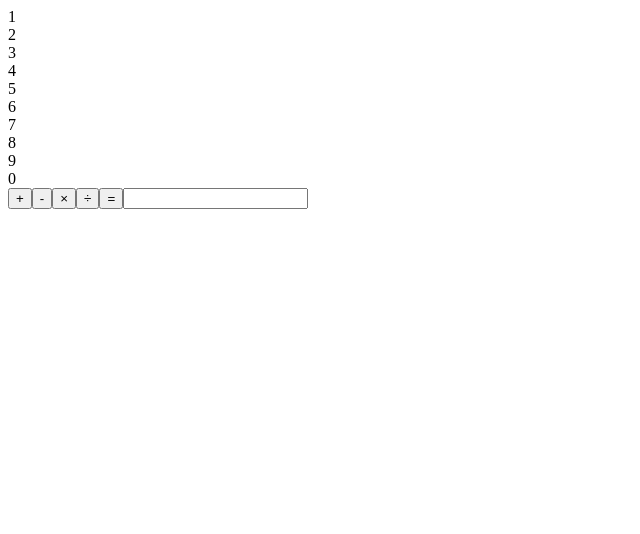
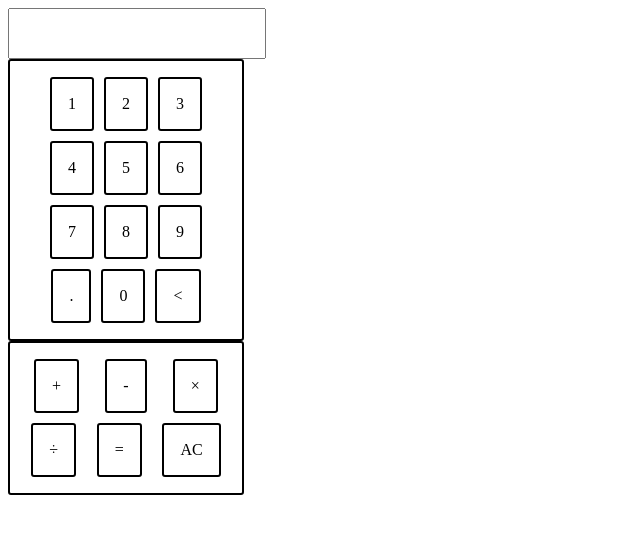
Before and after one commit to rook11571-design/calculator, a plain HTML site: page index.html in a window 1280 px wide. Shown: the whole page, without its empty margins (0-640 px from the left). Drawn offline with Linux system fonts and the light colour scheme.

Commit message:
finish the calculator basic function and polish the calculator layout a bit.

```diff
--- a/index.html
+++ b/index.html
@@ -7,6 +7,8 @@
     <title>calculator</title>
 </head>
 <body>
+    <input type="text">
+    <div id="container"></div>
     <script src="script.js"></script>
 </body>
 </html>
--- a/script.js
+++ b/script.js
@@ -31,43 +31,59 @@ class Calculator {
     return this.value;
   }
 }
-const num = [1,2,3,4,5,6,7,8,9,0];
+const text = document.querySelector("input");
+const num = [1,2,3,4,5,6,7,8,9,".",0,"<"];
+const container = document.querySelector("#container");
 num.forEach((n)=>{
     const numberDiv = document.createElement("div");
     numberDiv.textContent = n;
-    numberDiv.addEventListener("click",()=>{
+    numberDiv.addEventListener("click",(e)=>{
         if(result){
             text.value = "";
             result = 0;
         }
+        if(text.value.includes('.')&&e.target.textContent=='.'){
+            return;
+        }
+        if(e.target.textContent == "<"){
+            text.value= text.value.slice(0,-1);
+            return;
+        }
         text.value+=numberDiv.textContent;
     })
-    document.body.appendChild(numberDiv);
+    container.appendChild(numberDiv);
 })
+
+const symbols = ["+","-","×","÷"]
+const btnDiv = document.createElement("div");
+btnDiv.id = "operation";
+
+symbols.forEach((symbol)=>{
+    const btn = document.createElement("div");
+    console.log(symbol)
+    btn.textContent = symbol;
+    btn.classList.add("operator");
+    btnDiv.appendChild(btn);
+})
+
+
 const calculator = new Calculator();
-const text = document.createElement("input");
-const equalBtn = document.createElement("button");
-const addBtn = document.createElement("button");
-addBtn.classList.add("operator");
-addBtn.textContent = "+";
-const subBtn = document.createElement("button");
-subBtn.classList.add("operator");
-subBtn.textContent = "-";
-const multiBtn = document.createElement("button");
-multiBtn.classList.add("operator");
-multiBtn.textContent = "×";
-const divBtn = document.createElement("button");
-divBtn.classList.add("operator");
-divBtn.textContent = "÷";
+const equalBtn = document.createElement("div");
+const resetBtn = document.createElement("div");
+resetBtn.textContent = "AC";
+btnDiv.appendChild(equalBtn);
+btnDiv.appendChild(resetBtn);
+document.body.appendChild(btnDiv);
+
 let operator = "";
 let result = 0;
-document.body.appendChild(addBtn);
-document.body.appendChild(subBtn);
-document.body.appendChild(multiBtn);
-document.body.appendChild(divBtn);
-document.body.appendChild(equalBtn);
-text.type = "text";
-document.body.appendChild(text);
+
+
+const div = document.querySelectorAll('div');
+div.forEach((elem)=>{
+    elem.classList.add("button");
+})
+
 document.addEventListener("DOMContentLoaded", () => {
   const operatorBtn = document.querySelectorAll(".operator");
   console.log(operatorBtn);
@@ -94,6 +110,10 @@ document.addEventListener("DOMContentLoaded", () => {
     text.value = calculator.getResult();
     operator = "";
   });
+  resetBtn.addEventListener("click",()=>{
+    text.value = "";
+    calculator.set(0);
+  })
 });
 const operate = (operator, number) => {
   switch (operator) {
--- a/style.css
+++ b/style.css
@@ -1,3 +1,28 @@
-.operator{
-
+#operation{
+    display:flex;
+    gap: 10px;
+    max-width:200px;
+    flex-wrap:wrap;
+    justify-content: space-around;
+    flex-direction: row;
 }
+#container{
+    display:flex;
+    gap: 10px;
+    max-width:200px;
+    flex-wrap:wrap;
+    justify-content: center;
+}
+.button{
+    border: 2px solid black;
+    border-radius: 3px;
+    padding: 1em;
+    max-width:44px;
+    text-align: center;
+    overflow: hidden;
+}
+input{
+    font-size: 40px;
+    text-align:right;
+    width:250px;
+}
```
